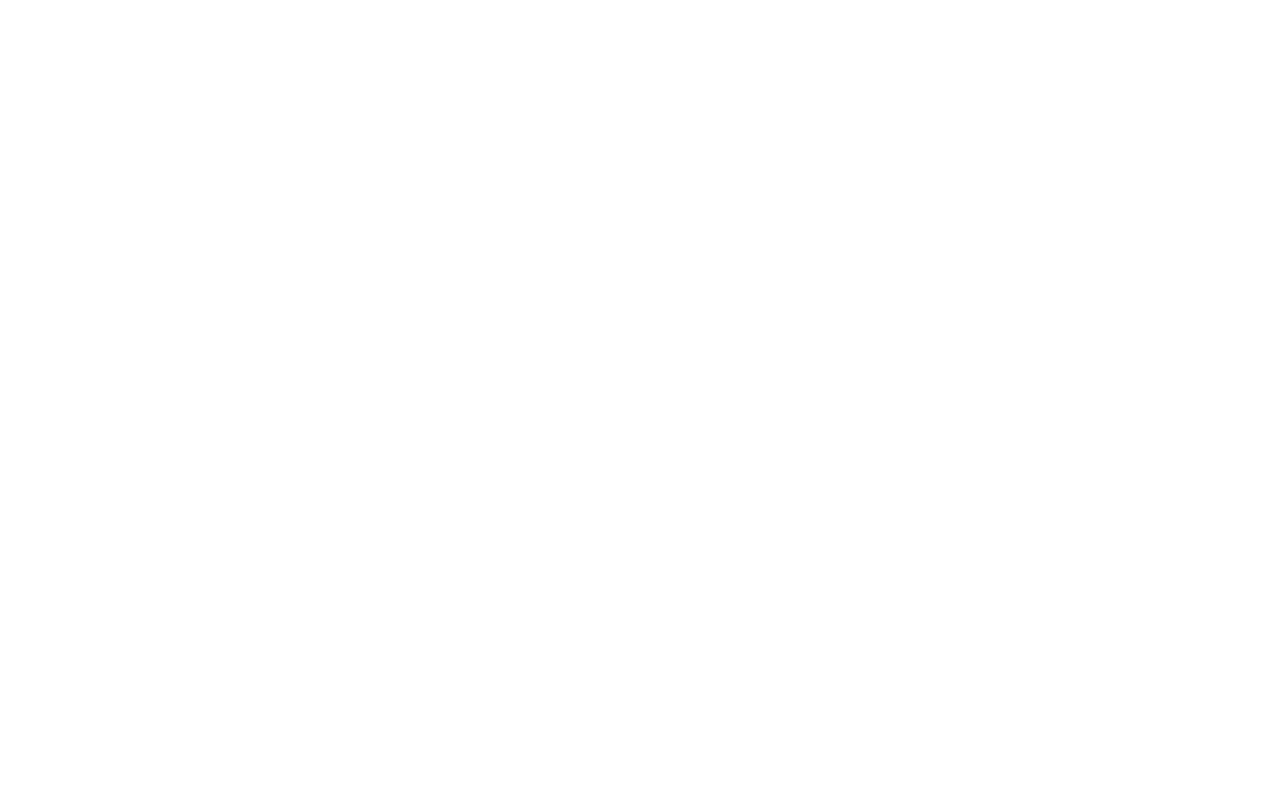
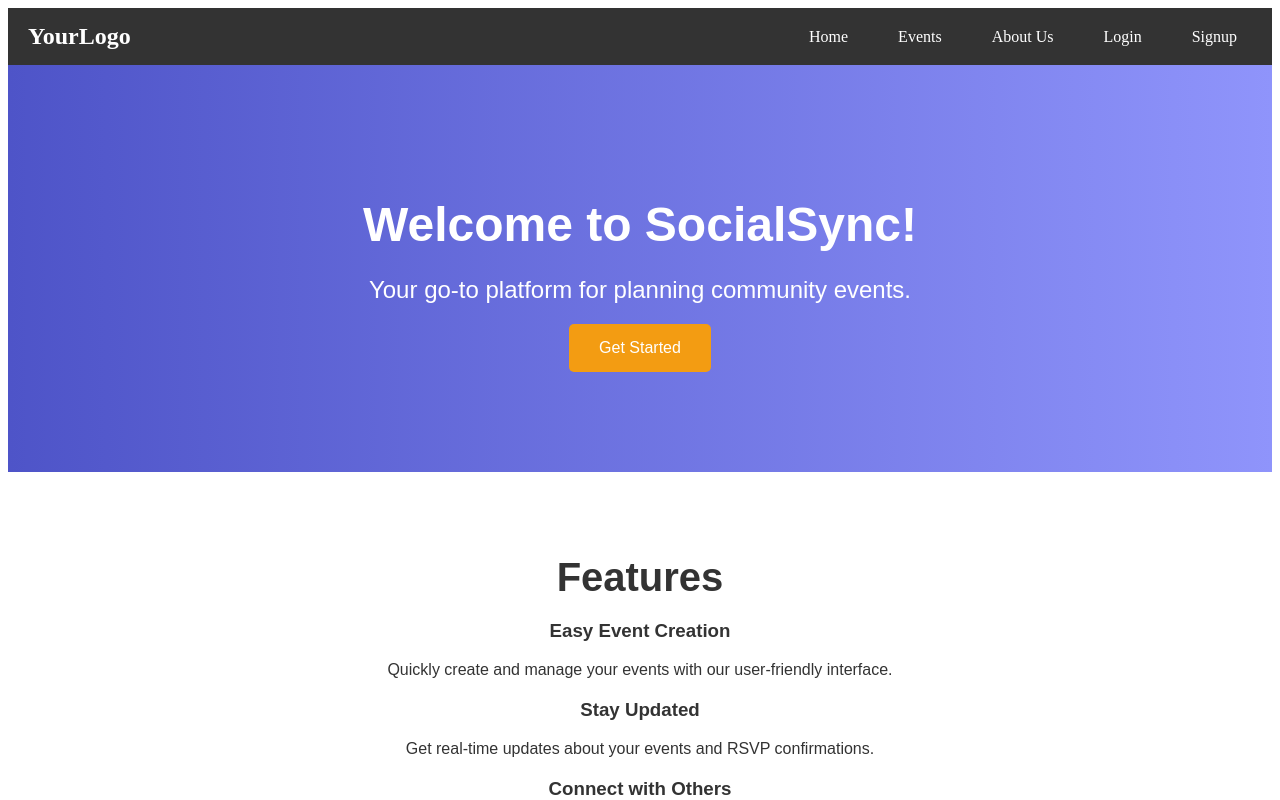
Before and after one commit to ASgithub11/Project-2, a React (Vite) app in the folder client/: page / in a window 1280 px wide. Shown: the top 800 px of the page. Built offline with nearby package versions, Linux system fonts and the light colour scheme.

Commit message:
Import all the pages and Navbar component, add Route path to all the pages in App.tsx

```diff
--- a/client/src/App.tsx
+++ b/client/src/App.tsx
@@ -1,13 +1,28 @@
-import { Outlet } from 'react-router-dom';
-// import Navbar from './components/Navbar';
-function App() {
+// import React from 'react';
+// import { BrowserRouter as Router, Route, Routes } from 'react-router-dom';
+import { Route, Routes } from 'react-router-dom';
+import Home from './pages/Home';
+import AboutUs from './pages/AboutUs';
+import Events from './pages/Events';
+import Login from './pages/Login';
+import Signup from './pages/Signup';
+import Navbar from './components/Navbar';
+import CreateEvent from './pages/CreateEvent';
+
+const App = () => {
   return (
     <div>
-      {/* <Navbar /> */}
-      <main className='container pt-5'>
-        <Outlet />
-      </main>
+      <Navbar />
+      <Routes>
+        <Route path="/" element={<Home />} />
+        <Route path="/about" element={<AboutUs />} />
+        <Route path="/events" element={<Events />} />
+        <Route path="/login" element={<Login />} />
+        <Route path="/signup" element={<Signup />} />
+        <Route path="/create-event" element={<CreateEvent />} />
+      </Routes>
     </div>
   );
-}
+};
+
 export default App;
```
